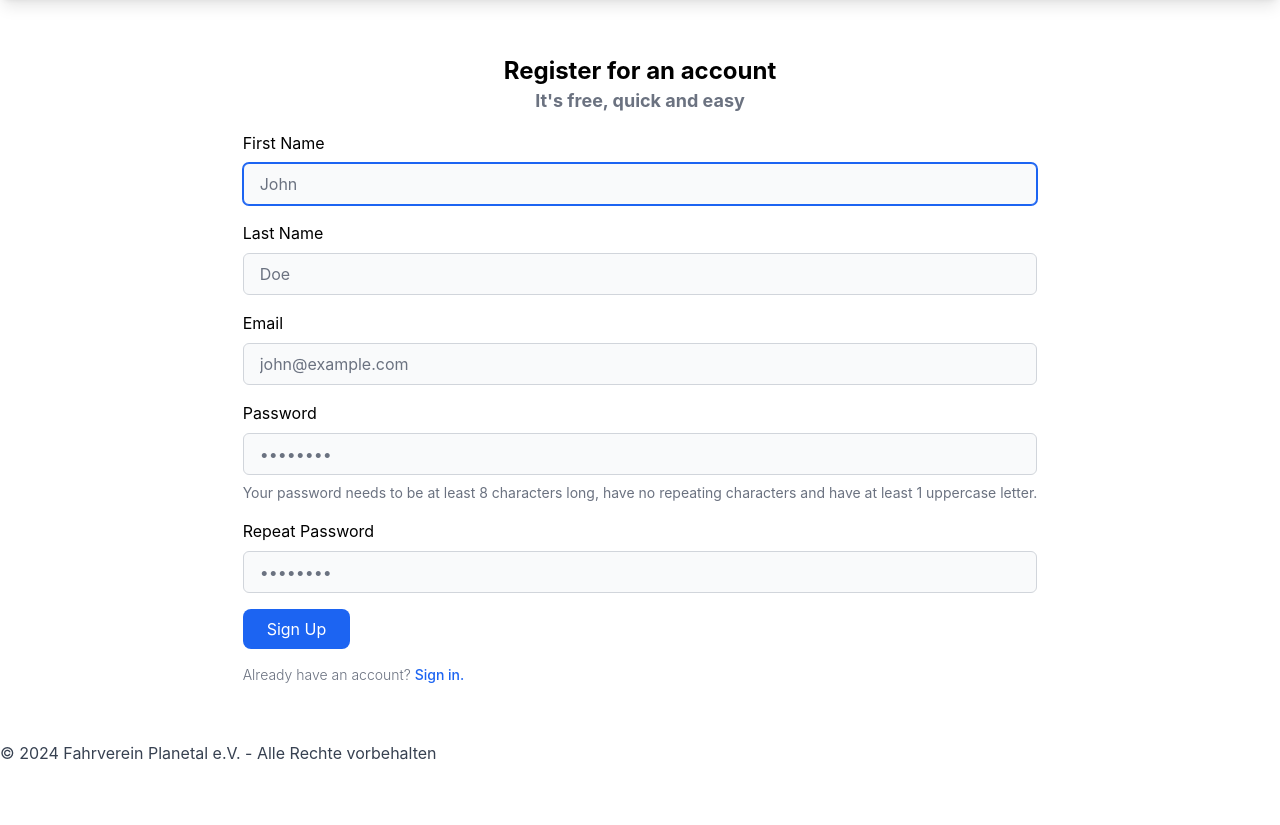
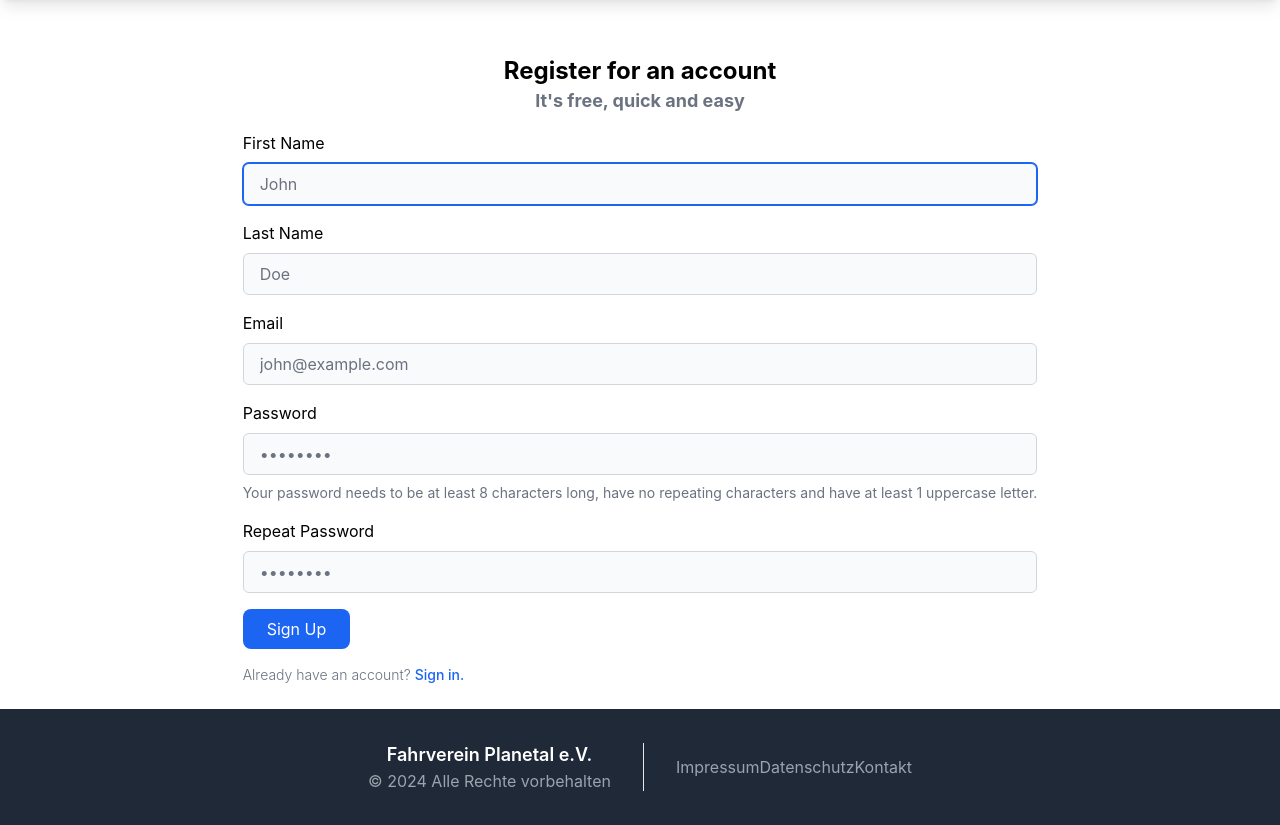
Before and after one commit to FischLord/flask-verein, a Flask app: page /register in a window 1280 px wide. Shown: the part 81-906 px from the top of the page. Before the commit the page ends 841 px from the top, so only its background shows below. Run offline with Flask 3, Linux system fonts and the light colour scheme; some libraries are stand-ins or nearby versions.

Commit message:
footer stylisch aufgewertet

```diff
--- a/app/templates/boilerplate/footer.html
+++ b/app/templates/boilerplate/footer.html
@@ -1,3 +1,24 @@
-<footer class="bg-white text-center py-4"></footer>
-        <p class="text-gray-700">© 2024 Fahrverein Planetal e.V. - Alle Rechte vorbehalten</p>
+<footer class="bg-gray-800 text-white py-8 mt-auto">
+  <div class="container mx-auto px-4">
+    <div class="flex flex-col md:flex-row items-center justify-center md:space-x-8">
+      <!-- Info Block -->
+      <div class="text-center md:text-right">
+        <h3 class="text-lg font-semibold">Fahrverein Planetal e.V.</h3>
+        <p class="text-gray-400">© 2024 Alle Rechte vorbehalten</p>
+      </div>
+
+      <!-- Vertikale Linie im Desktop-Modus -->
+      <div class="hidden md:block border-l border-gray-600 h-12 mx-4"></div>
+
+      <!-- Horizontale Linie im Mobile-Modus -->
+      <div class="block md:hidden w-full border-t border-gray-600 my-4"></div>
+
+      <!-- Links -->
+      <div class="flex flex-col md:flex-row items-center space-y-4 md:space-y-0 md:space-x-6 text-center">
+        <a href="#" class="text-gray-400 hover:text-white transition-colors">Impressum</a>
+        <a href="#" class="text-gray-400 hover:text-white transition-colors">Datenschutz</a>
+        <a href="#" class="text-gray-400 hover:text-white transition-colors">Kontakt</a>
+      </div>
+    </div>
+  </div>
 </footer>
--- a/app/templates/boilerplate/layout.html
+++ b/app/templates/boilerplate/layout.html
@@ -13,17 +13,18 @@
     <title>{% if title %}{{ title }} - {% endif %}{{ config['APP_NAME'] }}</title>
 
     <link rel="shortcut icon" href="{{ url_for('static', filename='favicon.ico') }}">
-
     <link rel="stylesheet" href="https://cdnjs.cloudflare.com/ajax/libs/flowbite/2.2.1/flowbite.min.css" />
 </head>
-<body class="bg-slate-50">
-{% include 'boilerplate/nav.html' %}
+<body class="bg-slate-50 min-h-screen flex flex-col">
+    {% include 'boilerplate/nav.html' %}
 
-{% block content %}
-{% endblock %}
+    <div class="flex-grow">
+        {% block content %}
+        {% endblock %}
+    </div>
 
-{% include 'boilerplate/footer.html' %}
+    {% include 'boilerplate/footer.html' %}
 
-<script src="https://cdnjs.cloudflare.com/ajax/libs/flowbite/2.2.1/flowbite.min.js"></script>
+    <script src="https://cdnjs.cloudflare.com/ajax/libs/flowbite/2.2.1/flowbite.min.js"></script>
 </body>
 </html>
```
